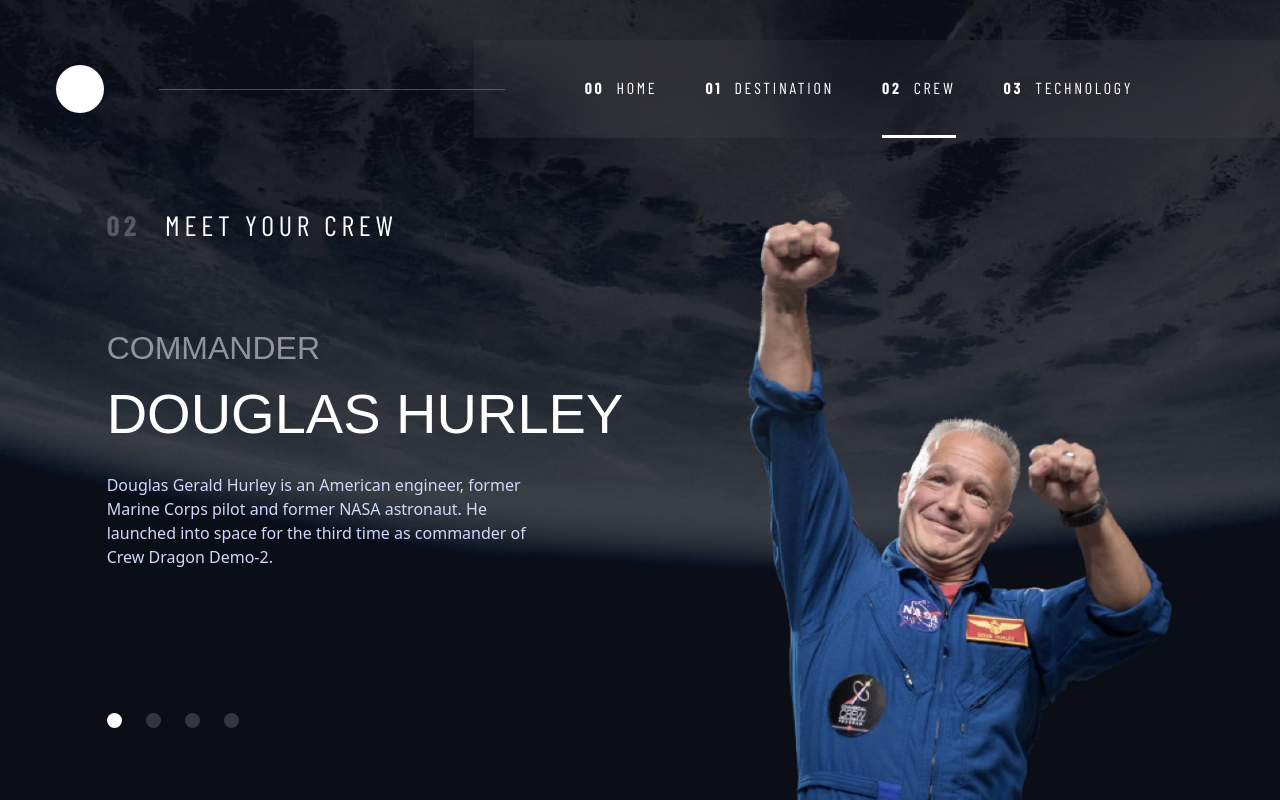
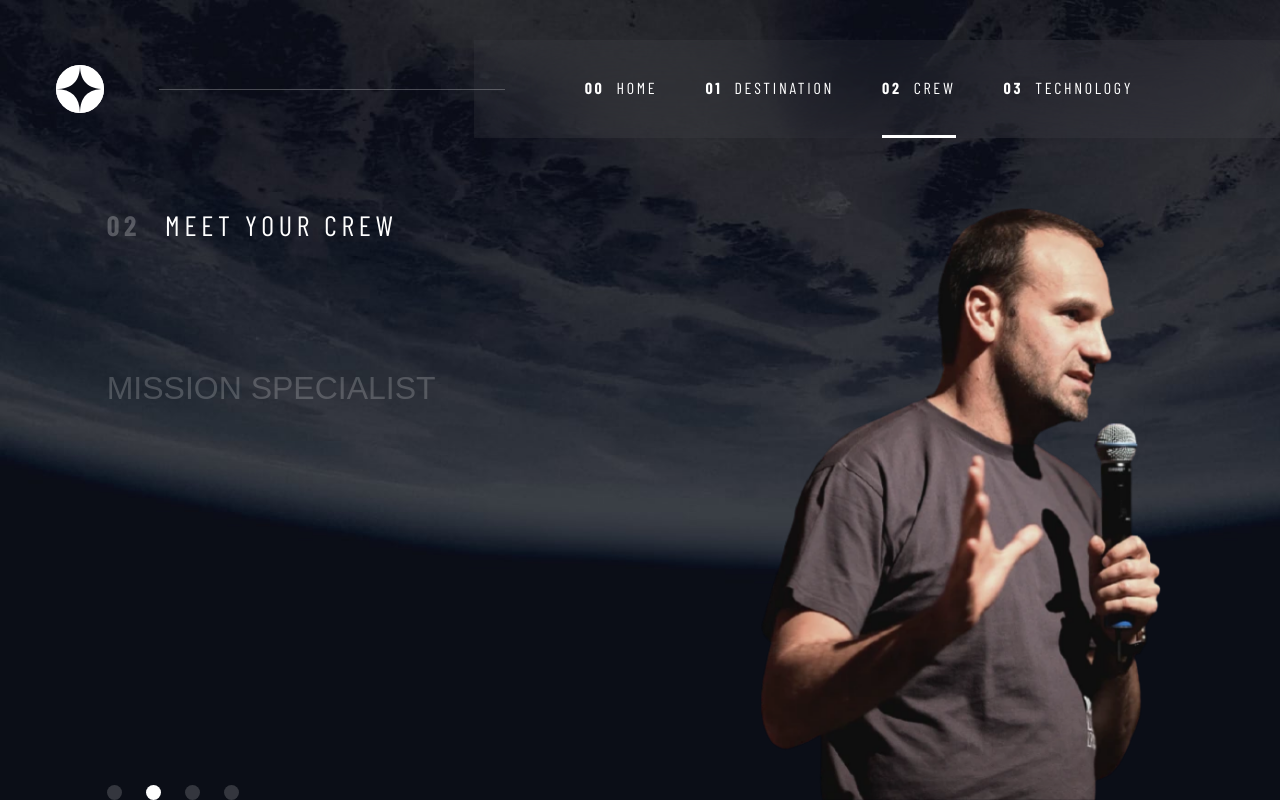
Before and after one commit to aleksandr-efimenko/space-tourism, a Next.js app: page /crew in a window 1280 px wide. Built offline with nearby package versions, Linux system fonts and the light colour scheme; a web font is replaced by a local one.

Commit message:
add intervals to sliders with reset feature

```diff
--- a/src/components/Layout.tsx
+++ b/src/components/Layout.tsx
@@ -19,14 +19,14 @@ export function Layout({ children }: { children: React.ReactNode }) {
         className='absolute w-full flex items-center justify-between p-6 z-40
         md:py-0 md:pr-0 md:pl-10 lg:pl-14 lg:top-10'
       >
-        <div
-          className='relative rounded-full bg-white block cursor-pointer
+        <Link href='/'>
+          <div
+            className='relative rounded-full bg-white block cursor-pointer
             h-10 w-10 md:h-12 md:w-12 '
-        >
-          <Link href='/' className='relative'>
+          >
             <Image src={logo} alt='logo' fill />
-          </Link>
-        </div>
+          </div>
+        </Link>
         <hr
           className='relative hidden flex-auto z-10 opacity-25 bg-white h-[1px]
            lg:ml-[2%] left-[2.5%] lg:block'
--- a/src/components/Sliders/NumberedSlider.tsx
+++ b/src/components/Sliders/NumberedSlider.tsx
@@ -1,7 +1,7 @@
 import { NumberedSliderProps } from '@/utils/SliderProps'
 import Link from 'next/link'
 
-export function NumberedSlider({ itemsNumber, currentIndex, setIndex }: NumberedSliderProps) {
+export function NumberedSlider({ itemsNumber, currentIndex, handleSwitch }: NumberedSliderProps) {
   const items = Array.from(Array(itemsNumber).keys())
   return (
     <div
@@ -11,7 +11,7 @@ export function NumberedSlider({ itemsNumber, currentIndex, setIndex }: Numbered
       {items.map((index) => (
         <Link
           href='#'
-          onClick={() => setIndex(index)}
+          onClick={() => handleSwitch(index)}
           key={index}
           className={`heading4 cursor-pointer hover:border-opacity-1 hover:border-white
           flex justify-center items-center border border-white border-opacity-25 rounded-full
--- a/src/components/Sliders/TextSlider.tsx
+++ b/src/components/Sliders/TextSlider.tsx
@@ -1,7 +1,7 @@
 import { TextSliderProps } from '@/utils/SliderProps'
 import Link from 'next/link'
 
-export function TextSlider({ items, currentIndex, setIndex }: TextSliderProps) {
+export function TextSlider({ items, currentIndex, handleSwitch }: TextSliderProps) {
   return (
     <div className='flex gap-[1.625rem] md:gap-[2.1875rem] text-paleblue uppercase  nav-text'>
       {items.map((item, i) => {
@@ -15,7 +15,7 @@ export function TextSlider({ items, currentIndex, setIndex }: TextSliderProps) {
                 `
                 : 'hover:underline hover:decoration-[0.1875rem] hover:underline-offset-[0.75rem] hover:decoration-[hsl(0,0%,59%)]'
             }`}
-            onClick={() => setIndex(i)}
+            onClick={() => handleSwitch(i)}
           >
             {item}
           </Link>
--- a/src/components/Sliders/WhiteDotsSlider.tsx
+++ b/src/components/Sliders/WhiteDotsSlider.tsx
@@ -1,8 +1,9 @@
 import { motion } from 'framer-motion'
 import { NumberedSliderProps } from '@/utils/SliderProps'
 
-export function WhiteDotsSlider({ itemsNumber, currentIndex, setIndex }: NumberedSliderProps) {
+export function WhiteDotsSlider({ itemsNumber, currentIndex, handleSwitch }: NumberedSliderProps) {
   const items = Array.from(Array(itemsNumber).keys())
+
   return (
     <div className='flex gap-6 justify-start'>
       {items.map((index) => (
@@ -11,7 +12,7 @@ export function WhiteDotsSlider({ itemsNumber, currentIndex, setIndex }: Numbere
           key={index}
           className={`w-[10px] h-[10px] md:w-[15px] md:h-[15px] rounded-full bg-white cursor-pointer
           ${currentIndex === index ? 'opacity-1' : 'opacity-[0.17]  hover:opacity-50'}`}
-          onClick={() => setIndex(index)}
+          onClick={() => handleSwitch(index)}
         />
       ))}
     </div>
--- a/src/pages/crew.tsx
+++ b/src/pages/crew.tsx
@@ -8,10 +8,29 @@ import PageContainer from '@/components/PageContainer'
 import { BackgroundImage } from '@/components/BackgroundImage'
 import bgImageDesktop from '~/assets/crew/background-crew-desktop.jpg'
 import bgImageTablet from '~/assets/crew/background-crew-tablet.jpg'
+import { useInterval } from '@/utils/useInterval'
 
 export default function Crew() {
   const { crew } = data
   const [crewMemberIndex, setCrewMemberIndex] = useState(0)
+  const [delay] = useState(5000)
+  const [sliderIsRunning, setSliderIsRunning] = useState(true)
+
+  useInterval(
+    () => {
+      setCrewMemberIndex((crewMemberIndex + 1) % crew.length)
+    },
+    sliderIsRunning ? delay : null
+  )
+
+  // this is used to reset the slider when the user switches to another image
+  const handleSwitch = (index: number) => {
+    setCrewMemberIndex(index)
+    setSliderIsRunning(false)
+    setTimeout(() => {
+      setSliderIsRunning(true)
+    }, delay * 2)
+  }
 
   return (
     <>
@@ -20,16 +39,16 @@ export default function Crew() {
         <div
           className='flex flex-col-reverse justify-end items-center
             row-start-3 row-end-4
-          md:flex-col md:justify-between
+          md:flex-col md:justify-start
           md:row-start-2 md:row-end-3
           md:gap-10 md:mt-14 md:mb-10
           lg:gap-28 lg:items-start lg:col-start-2 lg:col-end-8'
         >
-          <div className='mt-8 md:mt-0 '>
+          <div className='mt-8 md:mt-0 h-full'>
             <CrewInfo crewMember={crew[crewMemberIndex]} />
           </div>
           <div className=''>
-            <WhiteDotsSlider setIndex={setCrewMemberIndex} currentIndex={crewMemberIndex} itemsNumber={crew.length} />
+            <WhiteDotsSlider handleSwitch={handleSwitch} currentIndex={crewMemberIndex} itemsNumber={crew.length} />
           </div>
         </div>
         <div
--- a/src/pages/destination.tsx
+++ b/src/pages/destination.tsx
@@ -8,10 +8,29 @@ import DestinationImageSlider from '@/components/Destination/DestinationImageSli
 import { BackgroundImage } from '@/components/BackgroundImage'
 import bgImageDesktop from '~/assets/destination/background-destination-desktop.jpg'
 import bgImageTablet from '~/assets/destination/background-destination-tablet.jpg'
+import { useInterval } from '@/utils/useInterval'
 
 export default function Destination() {
   const { destinations } = data
   const [destinationIndex, setDestinationIndex] = useState(0)
+  const [delay] = useState(5000)
+  const [sliderIsRunning, setSliderIsRunning] = useState(true)
+
+  useInterval(
+    () => {
+      setDestinationIndex((destinationIndex + 1) % destinations.length)
+    },
+    sliderIsRunning ? delay : null
+  )
+
+  // this is used to reset the slider when the user switches to another image
+  const handleSwitch = (index: number) => {
+    setDestinationIndex(index)
+    setSliderIsRunning(false)
+    setTimeout(() => {
+      setSliderIsRunning(true)
+    }, delay * 2)
+  }
 
   return (
     <>
@@ -33,7 +52,7 @@ export default function Destination() {
           <TextSlider
             items={destinations.map((item) => item.name)}
             currentIndex={destinationIndex}
-            setIndex={setDestinationIndex}
+            handleSwitch={handleSwitch}
           />
           <DestinationInfo destination={destinations[destinationIndex]} />
         </div>
--- a/src/pages/technology.tsx
+++ b/src/pages/technology.tsx
@@ -9,17 +9,31 @@ import { BackgroundImage } from '@/components/BackgroundImage'
 import bgImageDesktop from '~/assets/technology/background-technology-desktop.jpg'
 import bgImageTablet from '~/assets/technology/background-technology-tablet.jpg'
 import { useMediaQuery } from 'react-responsive'
+import { useInterval } from '@/utils/useInterval'
 
 export default function Technology() {
   const { technology } = data
   const [technologyIndex, setTechnologyIndex] = useState(0)
   const isTabletOrMobile = useMediaQuery({ query: '(max-width: 1024px)' })
-  // useEffect(() => {
-  //   const interval = setInterval(() => {
-  //     setTechnologyIndex((prev) => (prev + 1) % technology.length)
-  //   }, 5000)
-  //   return () => clearInterval(interval)
-  // }, [technology])
+
+  const [delay] = useState(5000)
+  const [sliderIsRunning, setSliderIsRunning] = useState(true)
+
+  useInterval(
+    () => {
+      setTechnologyIndex((technologyIndex + 1) % technology.length)
+    },
+    sliderIsRunning ? delay : null
+  )
+
+  // this is used to reset the slider when the user switches to another image
+  const handleSwitch = (index: number) => {
+    setTechnologyIndex(index)
+    setSliderIsRunning(false)
+    setTimeout(() => {
+      setSliderIsRunning(true)
+    }, delay * 2)
+  }
 
   return (
     <>
@@ -33,7 +47,7 @@ export default function Technology() {
             <NumberedSlider
               itemsNumber={technology.length}
               currentIndex={technologyIndex}
-              setIndex={setTechnologyIndex}
+              handleSwitch={handleSwitch}
             />
             <div className='lg:pr-4 lg:w-full'>
               <TechnologyInfo technology={technology[technologyIndex]} />
--- a/src/utils/SliderProps.ts
+++ b/src/utils/SliderProps.ts
@@ -1,6 +1,6 @@
 type SliderProps = {
   currentIndex: number
-  setIndex: (index: number) => void
+  handleSwitch: (index: number) => void
 }
 
 export type TextSliderProps = SliderProps & {
--- /dev/null
+++ b/src/utils/useInterval.ts
@@ -0,0 +1,29 @@
+import React, { useState, useEffect, useRef } from 'react'
+
+/**
+ * Code was taking from the article
+ * "Making setInterval Declarative with React Hooks"
+ * by Dan Abramov
+ * https://overreacted.io/making-setinterval-declarative-with-react-hooks/
+ * @param callback
+ * @param delay
+ */
+export function useInterval(callback: Function, delay: number | null) {
+  const savedCallback = useRef()
+
+  // Remember the latest callback.
+  useEffect(() => {
+    savedCallback.current = callback
+  }, [callback])
+
+  // Set up the interval.
+  useEffect(() => {
+    function tick() {
+      savedCallback.current()
+    }
+    if (delay !== null) {
+      let id = setInterval(tick, delay)
+      return () => clearInterval(id)
+    }
+  }, [delay])
+}
--- a/tailwind.config.js
+++ b/tailwind.config.js
@@ -14,7 +14,8 @@ module.exports = {
       },
       gridTemplateRows: {
         'page-container-mobile': 'repeat(2, auto) 1fr',
-        'page-container-desktop': 'repeat(3, auto)',
+        // 'page-container-desktop': 'repeat(3, auto)',
+        'page-container-desktop': 'auto 70% auto',
       },
       colors: {
         darkspace: 'var(--color-darkspace)',
```
